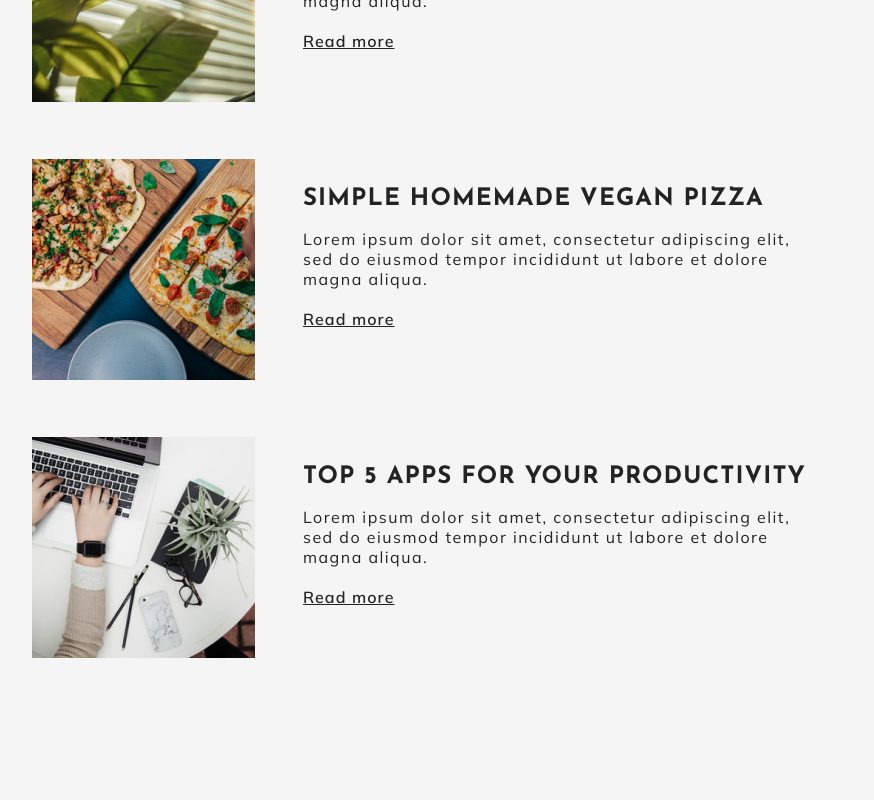
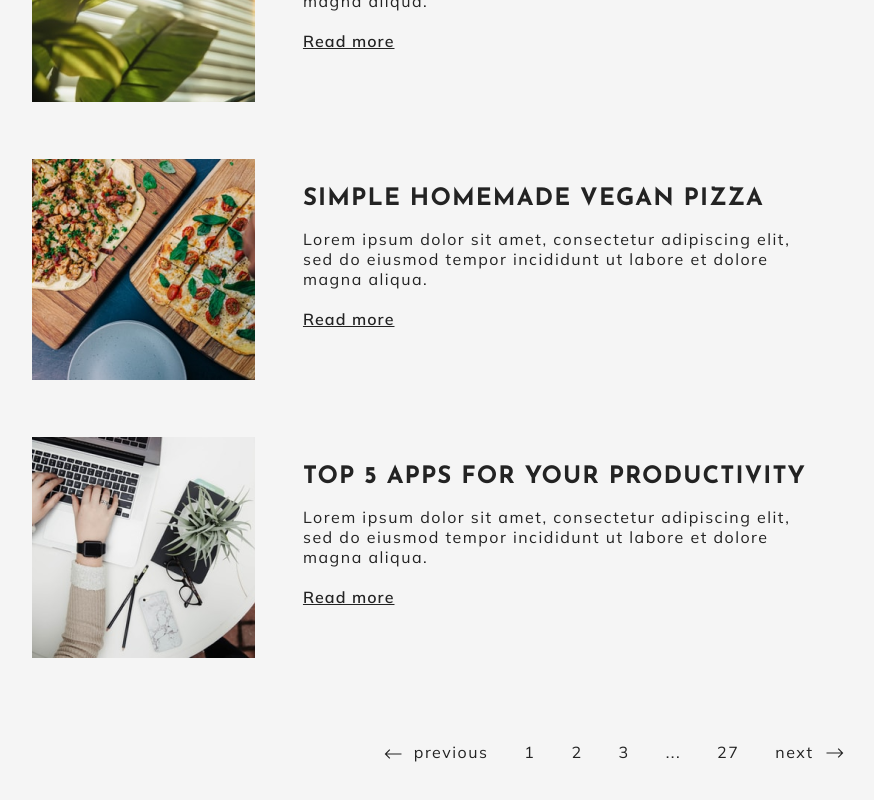
Before and after one commit to salymbaeva17/zeon-1, a plain HTML site: page index.html in a window 1280 px wide. Shown: the part 1507-2307 px from the top of the page, without its empty margins (106-980 px from the left). Drawn offline with Linux system fonts and the light colour scheme.

Commit message:
pagination

```diff
--- a/css/style.css
+++ b/css/style.css
@@ -303,3 +303,66 @@ p.content__overlay-caption {
 .content__desc {
     margin: 18px 0 20px;
 }
+
+
+.pagination {
+    height: 54px;
+    width: 953px;
+    display: flex;
+    align-items: flex-end;
+
+}
+
+.pagination__container {
+    padding: 0;
+    display: flex;
+    align-items: center;
+    margin-right: 0;
+    justify-content: flex-end;
+}
+
+.pagination__page {
+    border: none;
+    display: flex;
+    align-items: center;
+    justify-content: center;
+    background: transparent;
+    font-family: 'Mulish', sans-serif;
+    font-style: normal;
+    font-weight: 400;
+    font-size: 16px;
+    line-height: 20px;
+    letter-spacing: 1.5px;
+    color: #232323;
+    padding: 3px 7.5px;
+    transition: .6s;
+}
+
+.pagination__arrow:first-child svg {
+    margin-right: 12px;
+    margin-top: 3px;
+}
+
+.pagination__arrow:last-child svg {
+    margin-left: 12px;
+    margin-right: -4px;
+    margin-top: 2px;
+}
+
+.pagination__page:not(:first-child) {
+    margin-left: 21px;
+}
+
+.pagination__page:active {
+    background-color: #3D8B74;
+    font-weight: 800;
+    color: #fff;
+}
+
+.pagination__page:nth-child(5):active,
+.pagination__page:first-child:active,
+.pagination__page:last-child:active {
+    background-color: #3D8B74;
+    font-weight: 400;
+    color: #fff;
+}
--- a/index.html
+++ b/index.html
@@ -126,6 +126,31 @@
                 </div>
             </article>
         </div>
+        <div class="pagination">
+            <div class="container pagination__container">
+                <button class="pagination__page pagination__arrow">
+                    <svg width="18" height="10" viewBox="0 0 18 10" fill="none"
+                         xmlns="http://www.w3.org/2000/svg">
+                        <path d="M17.484 4.43754H2.81548L6.19048 1.06253L5.39473 0.266785L0.662231 4.99929L5.39473 9.73179L6.19048 8.93604L2.81548 5.56104H17.484V4.43604V4.43754Z"
+                              fill="#232323"/>
+                    </svg>
+                    previous
+                </button>
+                <button class="pagination__page">1</button>
+                <button class="pagination__page">2</button>
+                <button class="pagination__page">3</button>
+                <button class="pagination__page">...</button>
+                <button class="pagination__page">27</button>
+                <button class="pagination__page pagination__arrow">
+                    next
+                    <svg width="18" height="10" viewBox="0 0 18 10" fill="none"
+                         xmlns="http://www.w3.org/2000/svg">
+                        <path d="M0.516018 5.56246L15.1845 5.56246L11.8095 8.93747L12.6053 9.73322L17.3378 5.00071L12.6053 0.268214L11.8095 1.06396L15.1845 4.43896L0.516018 4.43896V5.56396V5.56246Z"
+                              fill="#232323"/>
+                    </svg>
+                </button>
+            </div>
+        </div>
     </section>
 </main>
 </body>
```
